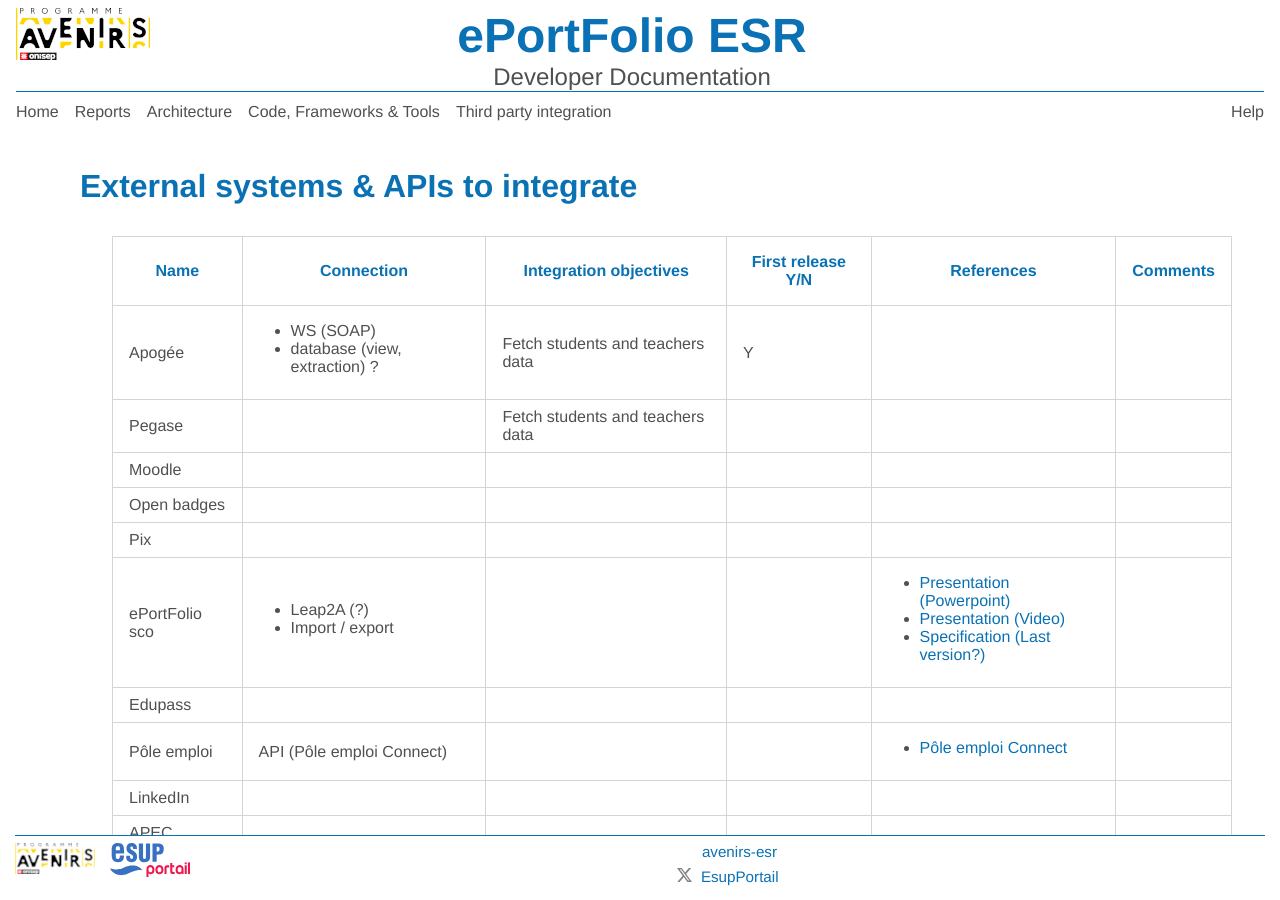
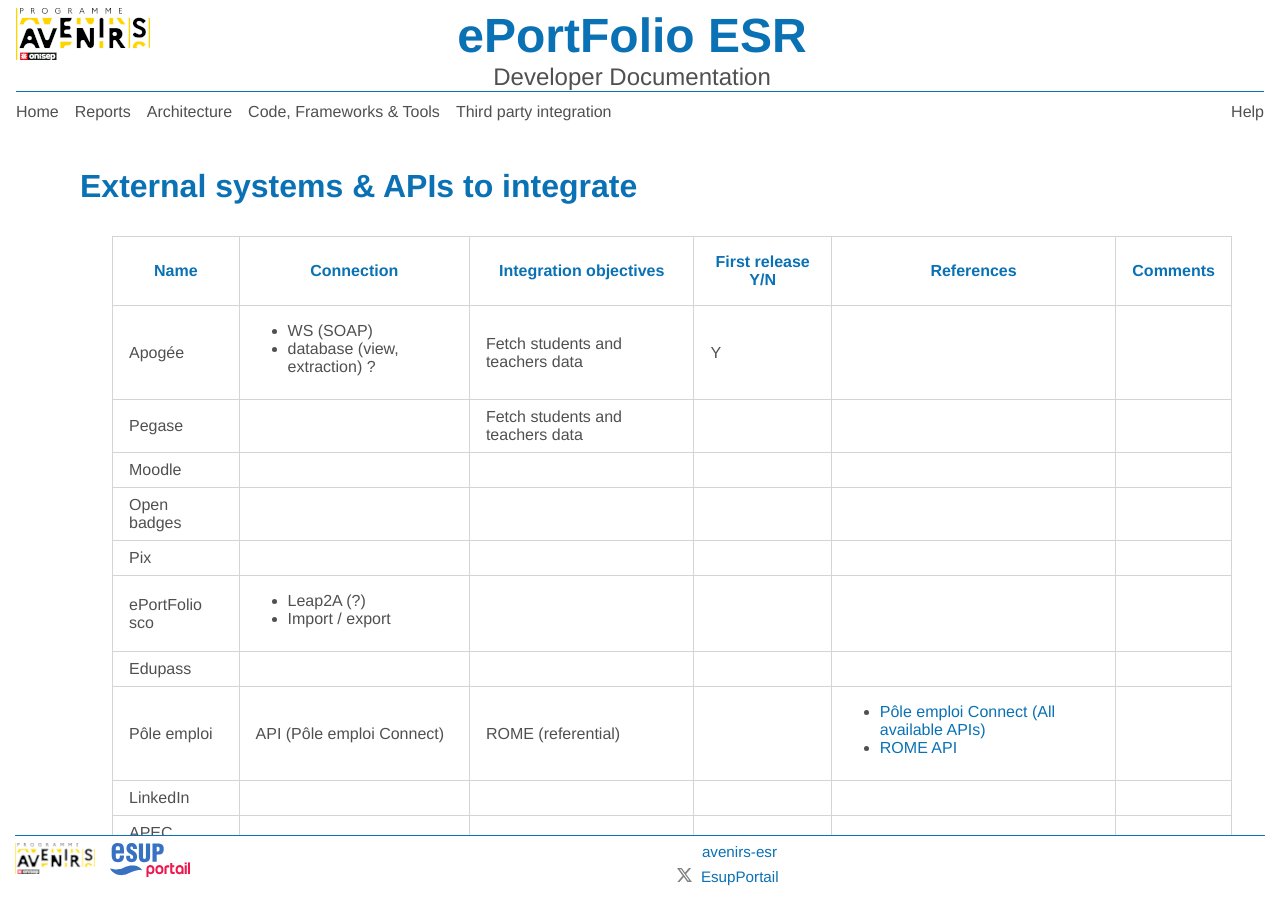
Before and after one commit to giraudin/dev-doc, a Jekyll site: the page built from pages/third-party-integration/extenal-api.markdown, in a window 1280 px wide. Built offline with Jekyll 4.4.1, drawn with Linux system fonts in a browser that asks for light colours.

Commit message:
docs: links for leap2 moved to Norms 1 protocols page, link to ROME4 API added

```diff
--- a/pages/third-party-integration/extenal-api.markdown
+++ b/pages/third-party-integration/extenal-api.markdown
@@ -78,12 +78,7 @@ page_content_classes: table-container
 </ul></td>
 <td></td>
 <td></td>
-<td><ul>
-<li><a href="https://numerique.banq.qc.ca/patrimoine/details/52327/2222057" target="_blank">Presentation (Powerpoint)</a></li>
-<li><a href="https://monde.ccdmd.qc.ca/ressource/?id=65477" target="_blank">Presentation (Video)</a></li>
-<li><a href="https://cetis.org.uk/leap2/a/specification" target="_blank">Specification (Last version?)</a></li>
-
-</ul></td>
+<td></td>
 <td></td>
 </tr>
 
@@ -100,10 +95,11 @@ page_content_classes: table-container
 <tr>
 <td>Pôle emploi</td>
 <td>API (Pôle emploi Connect)</td>
-<td></td>
+<td>ROME (referential)</td>
 <td></td>
 <td><ul>
-<li><a href="https://pole-emploi.io/data/api/pole-emploi-connect" target="_blank">Pôle emploi Connect</a></li>
+<li><a href="https://pole-emploi.io/data/api/pole-emploi-connect" target="_blank">Pôle emploi Connect (All available APIs)</a></li>
+<li><a href="https://pole-emploi.io/data/api/rome-4-0-fiches-metiers" target="_blank">ROME API</a></li>
 </ul></td>
 <td></td>
 </tr>
```
